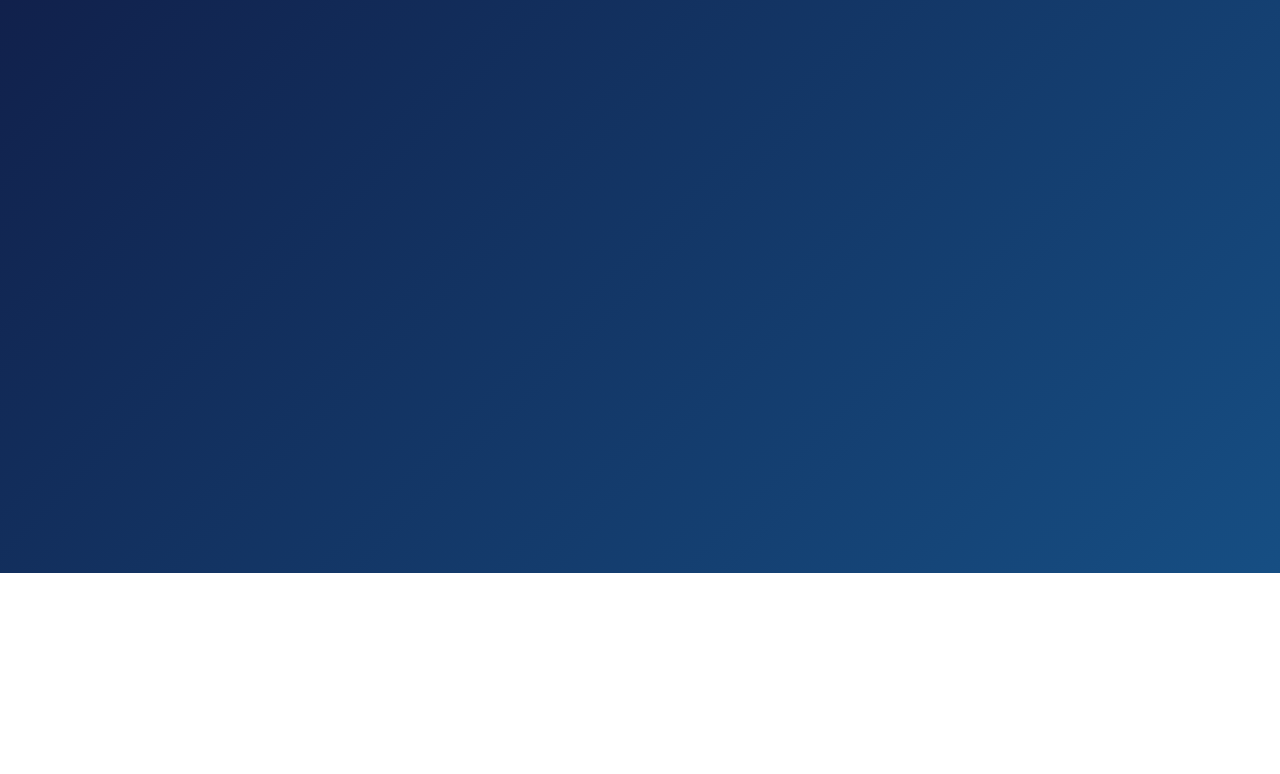
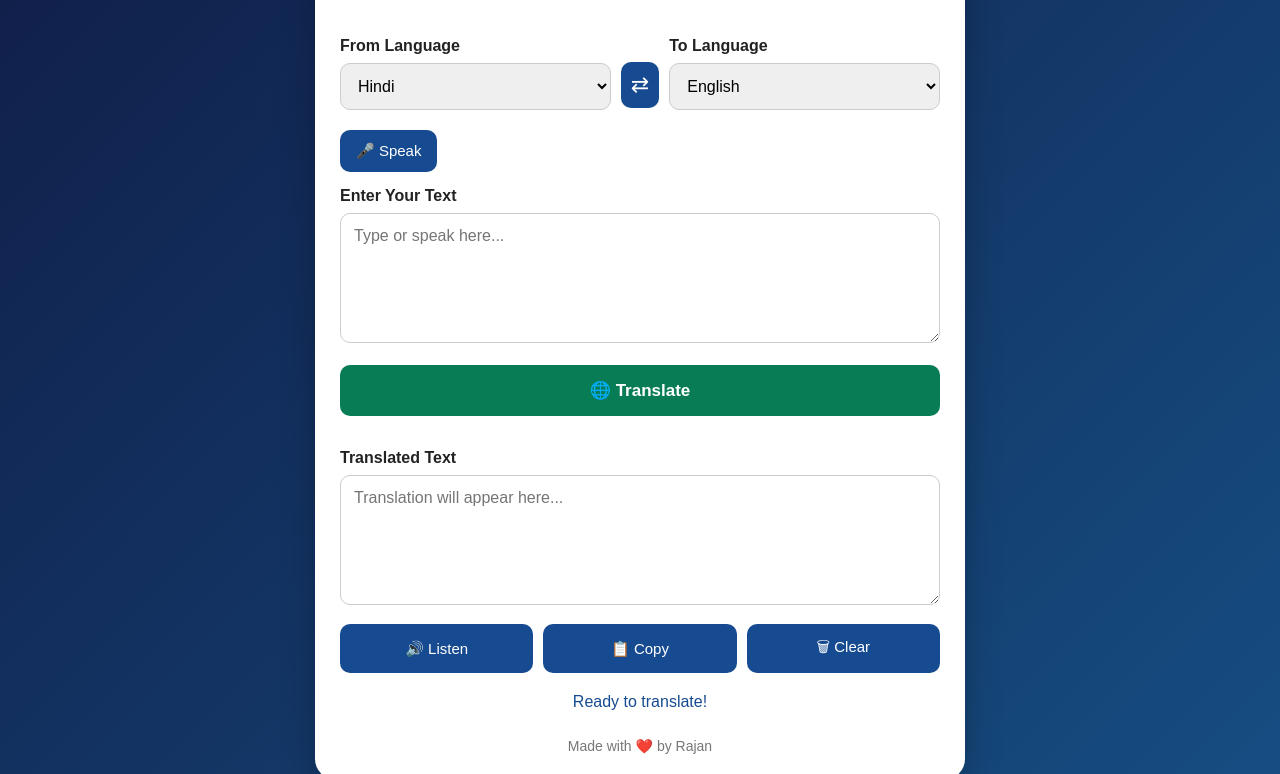
Before and after one commit to kambojrajankamboj001/rajan-ai-translator, a plain HTML site: page index.html in a window 1280 px wide. Shown: the part 227-1001 px from the top of the page. Before the commit the page ends 800 px from the top, so only its background shows below. Drawn offline with Linux system fonts and the light colour scheme.

Commit message:
Update index.html

```diff
--- a/index.html
+++ b/index.html
@@ -5,29 +5,179 @@
   <meta charset="UTF-8">
   <meta name="viewport" content="width=device-width, initial-scale=1.0">
 
-  <!-- SEO Title -->
   <title>Rajan AI Translator - Free Online Language Translator</title>
 
-  <!-- SEO Description -->
   <meta name="description" content="Rajan AI Translator is a free online language translator. Translate Hindi, English, Punjabi and many other languages easily.">
 
-  <!-- Search Engine Settings -->
   <meta name="robots" content="index, follow">
 
-  <!-- Canonical URL -->
   <link rel="canonical" href="https://kambojrajankamboj001.github.io/rajan-ai-translator/">
 
-  <!-- Google Verification -->
   <meta name="google-site-verification" content="cTXCyAv3B-OvpwFwfPo2ctsJIH8BjrrYIATJHtusMnI">
 
-  <!-- Social Media Preview -->
   <meta property="og:title" content="Rajan AI Translator">
   <meta property="og:description" content="Translate Hindi, English, Punjabi and many other languages online for free.">
   <meta property="og:type" content="website">
   <meta property="og:url" content="https://kambojrajankamboj001.github.io/rajan-ai-translator/">
 
-  <!-- Website Theme -->
   <meta name="theme-color" content="#ffffff">
 
   <link rel="stylesheet" href="style.css">
 </head>
+
+<body>
+
+<div class="container">
+
+  <div id="authBox" style="margin:15px auto; text-align:center;">
+
+    <button id="googleLogin" type="button"
+      style="padding:12px 20px; border:1px solid #ccc; border-radius:10px; background:white; color:#333; font-size:16px; cursor:pointer;">
+      🌐 Continue with Google
+    </button>
+
+    <div id="userInfo" style="display:none; margin:10px;">
+      <img id="userPhoto" alt="Profile"
+        style="width:40px;height:40px;border-radius:50%;vertical-align:middle;">
+
+      <span id="userName"></span>
+      <button id="logoutBtn" type="button">Logout</button>
+    </div>
+
+    <p id="loginStatus" style="font-size:13px;"></p>
+
+  </div>
+
+  <img src="dp.png" alt="Rajan AI Translator Logo" width="100">
+
+  <h1>🌐 Rajan AI Translator</h1>
+
+  <p class="subtitle">Translate any language instantly</p>
+
+  <div class="language-box">
+
+    <div>
+      <label for="fromLang">From Language</label>
+
+      <select id="fromLang">
+        <option value="hi">Hindi</option>
+        <option value="en">English</option>
+        <option value="pa">Punjabi</option>
+        <option value="ur">Urdu</option>
+        <option value="bn">Bengali</option>
+        <option value="gu">Gujarati</option>
+        <option value="mr">Marathi</option>
+        <option value="ta">Tamil</option>
+        <option value="te">Telugu</option>
+        <option value="ar">Arabic</option>
+        <option value="es">Spanish</option>
+        <option value="fr">French</option>
+        <option value="de">German</option>
+        <option value="it">Italian</option>
+        <option value="pt">Portuguese</option>
+        <option value="ru">Russian</option>
+        <option value="ja">Japanese</option>
+        <option value="zh">Chinese</option>
+        <option value="ko">Korean</option>
+        <option value="ne">Nepali</option>
+        <option value="si">Sinhala</option>
+        <option value="th">Thai</option>
+        <option value="vi">Vietnamese</option>
+        <option value="tr">Turkish</option>
+        <option value="fa">Persian</option>
+        <option value="id">Indonesian</option>
+        <option value="ms">Malay</option>
+        <option value="nl">Dutch</option>
+        <option value="pl">Polish</option>
+        <option value="uk">Ukrainian</option>
+        <option value="el">Greek</option>
+        <option value="he">Hebrew</option>
+        <option value="sw">Swahili</option>
+      </select>
+    </div>
+
+    <button id="swapBtn" type="button">⇄</button>
+
+    <div>
+      <label for="toLang">To Language</label>
+
+      <select id="toLang">
+        <option value="en">English</option>
+        <option value="hi">Hindi</option>
+        <option value="pa">Punjabi</option>
+        <option value="ur">Urdu</option>
+        <option value="bn">Bengali</option>
+        <option value="gu">Gujarati</option>
+        <option value="mr">Marathi</option>
+        <option value="ta">Tamil</option>
+        <option value="te">Telugu</option>
+        <option value="ar">Arabic</option>
+        <option value="es">Spanish</option>
+        <option value="fr">French</option>
+        <option value="de">German</option>
+        <option value="it">Italian</option>
+        <option value="pt">Portuguese</option>
+        <option value="ru">Russian</option>
+        <option value="ja">Japanese</option>
+        <option value="zh">Chinese</option>
+        <option value="ko">Korean</option>
+        <option value="ne">Nepali</option>
+        <option value="si">Sinhala</option>
+        <option value="th">Thai</option>
+        <option value="vi">Vietnamese</option>
+        <option value="tr">Turkish</option>
+        <option value="fa">Persian</option>
+        <option value="id">Indonesian</option>
+        <option value="ms">Malay</option>
+        <option value="nl">Dutch</option>
+        <option value="pl">Polish</option>
+        <option value="uk">Ukrainian</option>
+        <option value="el">Greek</option>
+        <option value="he">Hebrew</option>
+        <option value="sw">Swahili</option>
+      </select>
+    </div>
+
+  </div>
+
+  <div class="voice-box">
+    <button id="voiceBtn" type="button">🎤 Speak</button>
+    <span id="voiceStatus"></span>
+  </div>
+
+  <label for="inputText">Enter Your Text</label>
+
+  <textarea id="inputText"
+    placeholder="Type or speak here..."></textarea>
+
+  <button id="translateBtn" class="main-btn" type="button">
+    🌐 Translate
+  </button>
+
+  <label for="outputText">Translated Text</label>
+
+  <textarea id="outputText"
+    placeholder="Translation will appear here..."
+    readonly></textarea>
+
+  <div class="action-buttons">
+
+    <button id="speakBtn" type="button">🔊 Listen</button>
+
+    <button id="copyBtn" type="button">📋 Copy</button>
+
+    <button id="clearBtn" type="button">🗑 Clear</button>
+
+  </div>
+
+  <p id="status" role="status">Ready to translate!</p>
+
+  <footer>Made with ❤️ by Rajan</footer>
+
+</div>
+
+<script src="script.js"></script>
+<script type="module" src="auth.js"></script>
+
+</body>
+</html>
```
